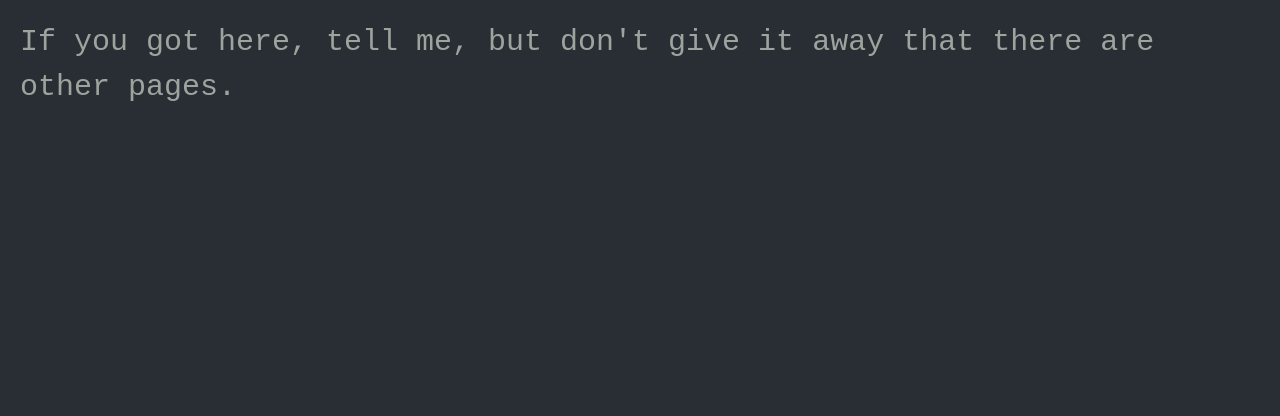
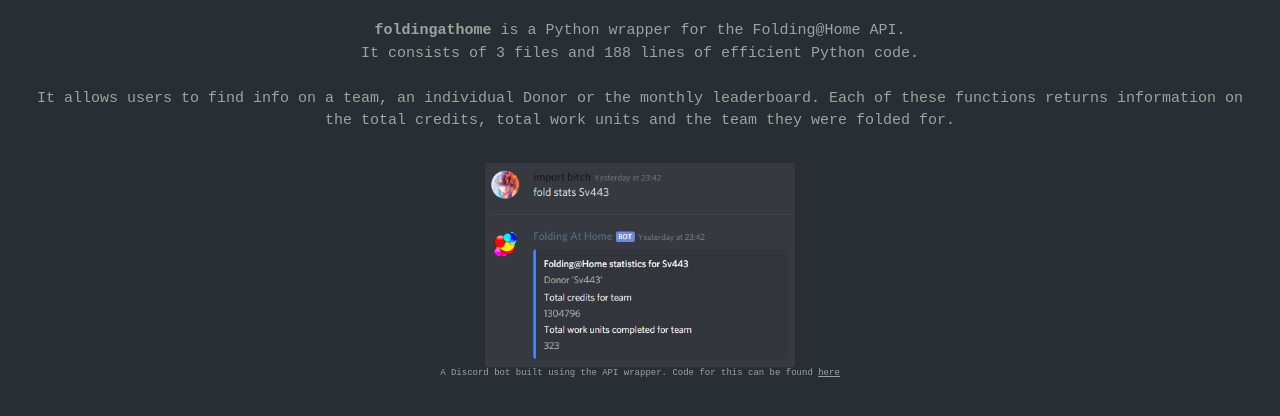
Before and after one commit to leet-hakker/leet-hakker.github.io, a plain HTML site: page foldingathomeExample.html in a window 1280 px wide. Drawn offline with Linux system fonts and the light colour scheme.

Commit message:
Added some stuff to foldingathomeExample.html

```diff
--- a/foldingathomeExample.html
+++ b/foldingathomeExample.html
@@ -14,7 +14,14 @@
 
 
 </head>
-<body>
-  If you got here, tell me, but don't give it away that there are other pages.
+<body style='text-align:center;'>
+  <p style='font-size:15px;'>
+    <strong>foldingathome</strong> is a Python wrapper for the Folding@Home API.<br>
+    It consists of 3 files and 188 lines of efficient Python code.<br><br>
+    It allows users to find info on a team, an individual Donor or the monthly leaderboard.
+    Each of these functions returns information on the total credits, total work units and the team they were folded for.<br>
+  </p>
+  <img style='display:block;margin-left:auto;margin-right:auto;width:25%;' src='statsexample.png' alt='A Discord bot that uses the API wrapper.'>
+  <p style='font-size:9px;'>A Discord bot built using the API wrapper. Code for this can be found <a style='text-decoration:underline;' target='_blank' rel="noreferrer noopener" href='https://github.com/thenamesweretakenalready/Folding-At-Home-Team-Data-for-Discord'>here</a>
 </body>
 </html>
```
Also changed, not shown: statsexample.PNG (added).
